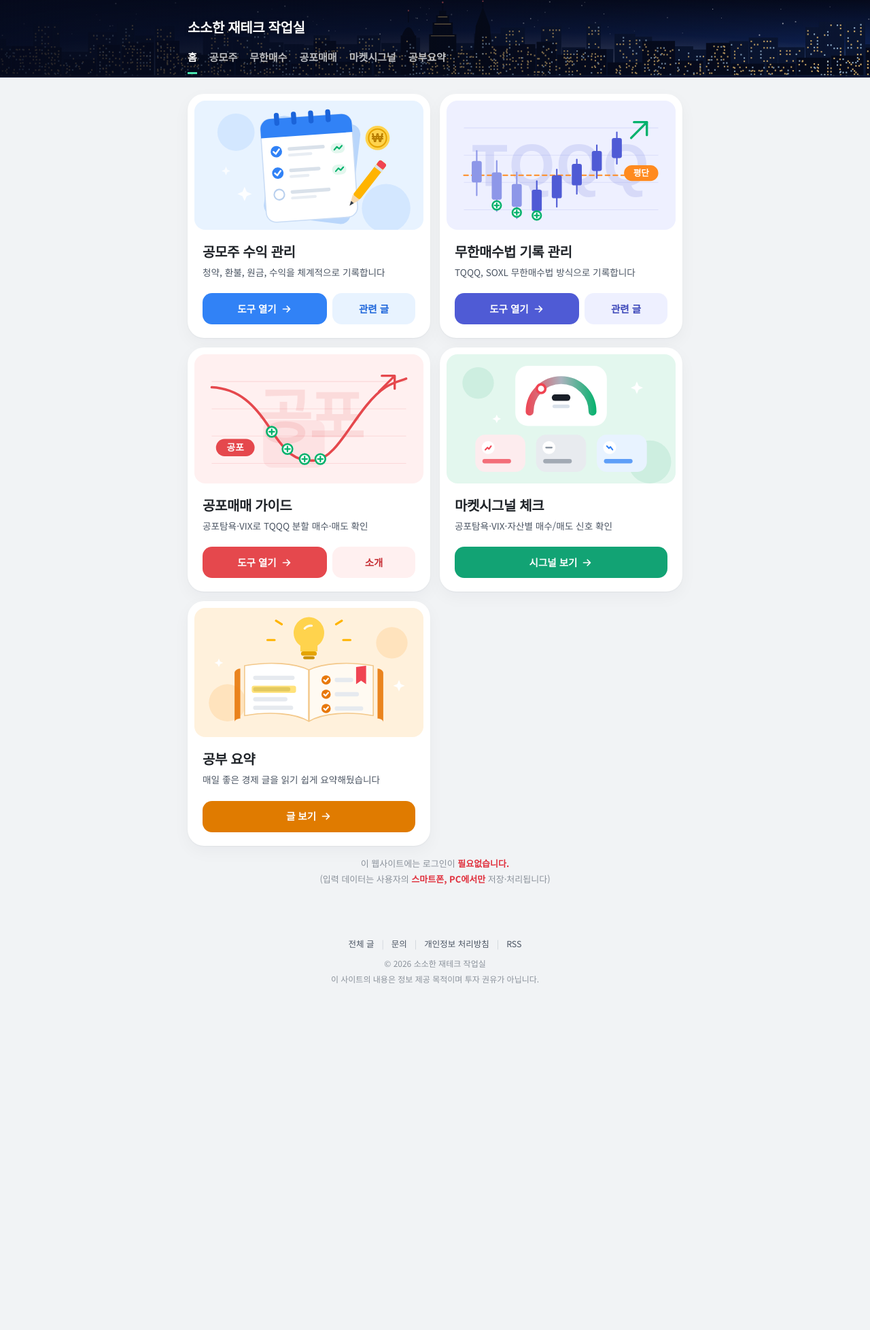
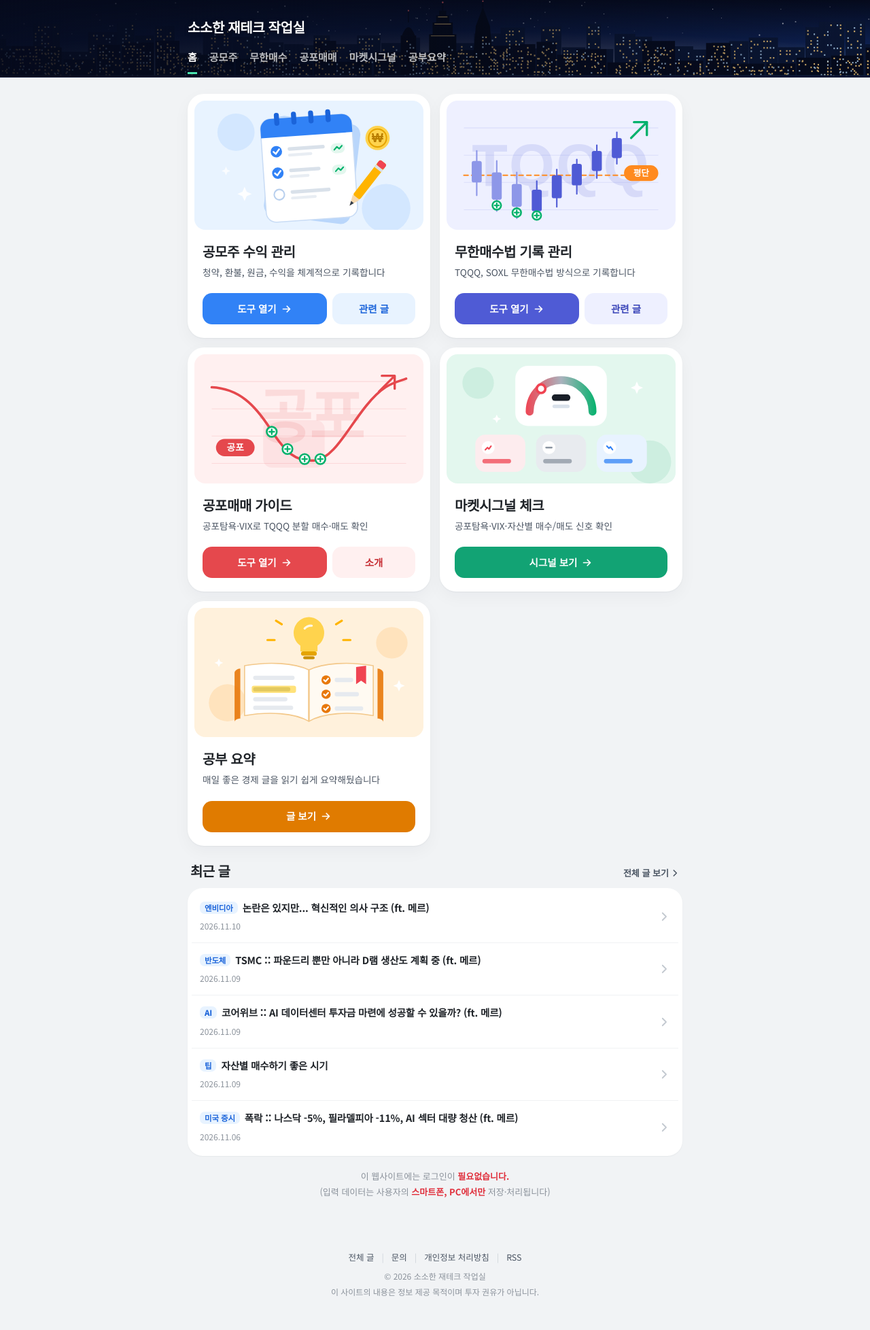
Before and after one commit to mzmzkgu/mzmzkgu.github.io, a Jekyll site: the page built from index.html, in a window 1280 px wide. Shown: the whole page at 68% size. Built offline with Jekyll 4.4.1, drawn with Linux system fonts in a browser that asks for light colours; before the commit the page ends 1496 px from its top, so only the background shows below that.

Commit message:
홈에 최근 글 5개 목록 추가 (구글이 글을 찾기 쉽게, 방문자도 새 글 바로 확인) (#77)
Claude-Session: https://claude.ai/code/session_01HnZqqtAcJR4YGqc3LY19aj

Co-authored-by: Claude <noreply@anthropic.com>

```diff
--- a/_includes/bd-board-list.html
+++ b/_includes/bd-board-list.html
@@ -1,8 +1,9 @@
 {% comment %}
   게시판 글 목록 (카드형). 사용: {% include bd-board-list.html list=site.categories.ipo %}
+  plain=true 이면 페이지 나누기 없이 그대로 보여 준다(홈의 최근 글).
   filter=true 이면 태그 필터 칩도 붙고, 10개씩 페이지로 나뉜다(_includes/bd-list-tools-js.html).
 {% endcomment %}
-<ul class="bd-list" data-paged data-per="10"{% if include.filter %} data-filter{% endif %}>
+<ul class="bd-list"{% unless include.plain %} data-paged data-per="10"{% endunless %}{% if include.filter %} data-filter{% endif %}>
   {% for post in include.list %}
   {% assign head = post.title | split: '] ' | first %}
   <li data-tags="{{ post.tags | join: '|' | escape }}">
--- a/assets/style.css
+++ b/assets/style.css
@@ -113,6 +113,16 @@ p { margin: 0 0 14px; }
 @media (max-width: 640px) {
   .hm-grid { grid-template-columns: 1fr; gap: 12px; }
 }
+
+/* 홈: 최근 글 */
+.hm-recent { margin: 22px 0 8px; }
+.hm-recent-head { display: flex; align-items: baseline; justify-content: space-between; margin: 0 4px 10px; }
+.hm-recent-head h2 { font-size: 20px; margin: 0; letter-spacing: -.03em; }
+.hm-recent-head a { font-size: 13px; font-weight: 700; color: var(--sub); display: inline-flex; align-items: center; gap: 2px; }
+.hm-recent-head a svg { width: 14px; height: 14px; fill: none; stroke: currentColor; stroke-width: 2.6; stroke-linecap: round; stroke-linejoin: round; }
+.hm-recent-head a:hover { color: var(--accent-ink); text-decoration: none; }
+.hm-recent .bd-m i { display: none; }
+.hm-recent + .hm-note { margin-top: 18px; }
 
 /* ===== 글 목록 ===== */
 .paper > h1 { margin-bottom: 8px; }
--- a/index.html
+++ b/index.html
@@ -63,4 +63,13 @@ description: 소액 재테크를 관리하기 위한 공모주 수익관리, 무
   </article>
 </div>
 
+{% assign recent = site.posts | slice: 0, 5 %}
+<section class="bd-page hm-recent">
+  <div class="hm-recent-head">
+    <h2>최근 글</h2>
+    <a href="{{ '/posts/' | relative_url }}">전체 글 보기<svg viewBox="0 0 24 24" aria-hidden="true"><path d="M9 5l7 7-7 7"/></svg></a>
+  </div>
+  {% include bd-board-list.html list=recent plain=true %}
+</section>
+
 <p class="hm-note"><span>이 웹사이트에는 로그인이 <b class="red">필요없습니다.</b></span><span>(입력 데이터는 사용자의 <b class="red">스마트폰, PC에서만</b> 저장·처리됩니다)</span></p>
```
Also changed, not shown: CLAUDE.md (+1 -0 lines).
